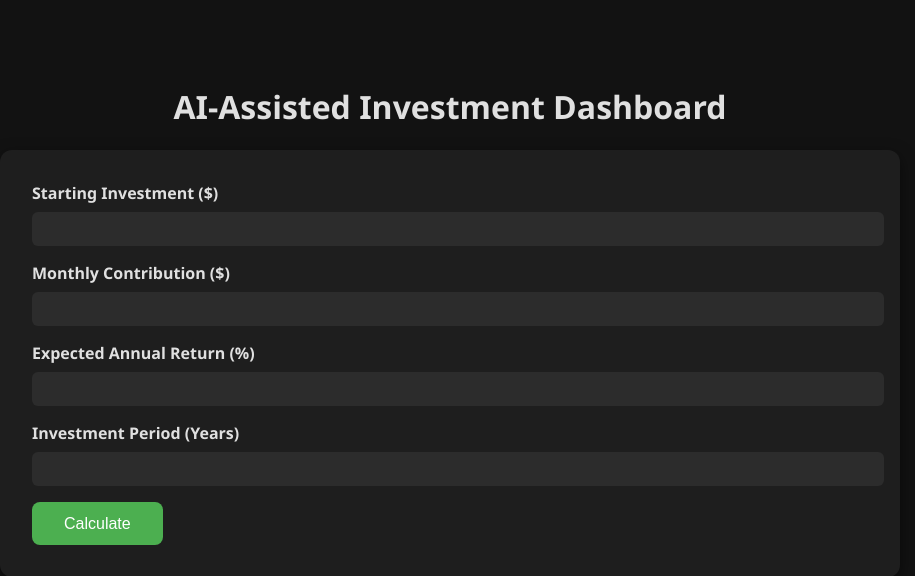
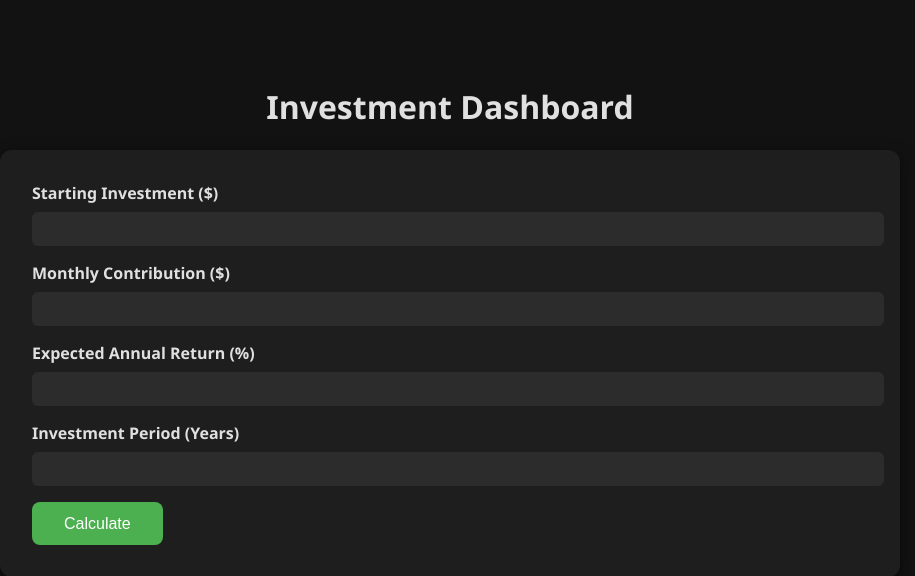
Before and after one commit to BalaachAziz/Investment-Dashboard, a Flask app: page / in a window 1280 px wide. Shown: the top 576 px of the page, without its empty margins (190-1105 px from the left). Run offline with Flask 3, Linux system fonts and the light colour scheme.

Commit message:
Update index.html

```diff
--- a/templates/index.html
+++ b/templates/index.html
@@ -91,7 +91,7 @@
 <body>
 
 <div class="container">
-    <h1>AI-Assisted Investment Dashboard</h1>
+    <h1>Investment Dashboard</h1>
 
     <div class="card">
         <form method="POST">
```
